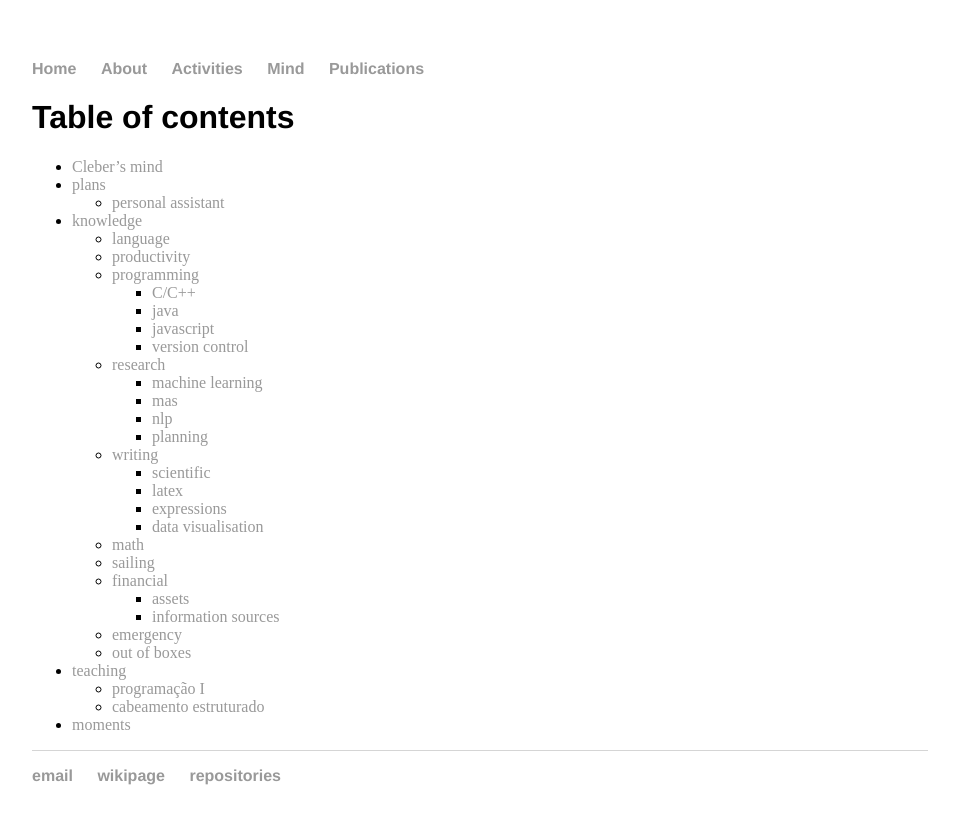
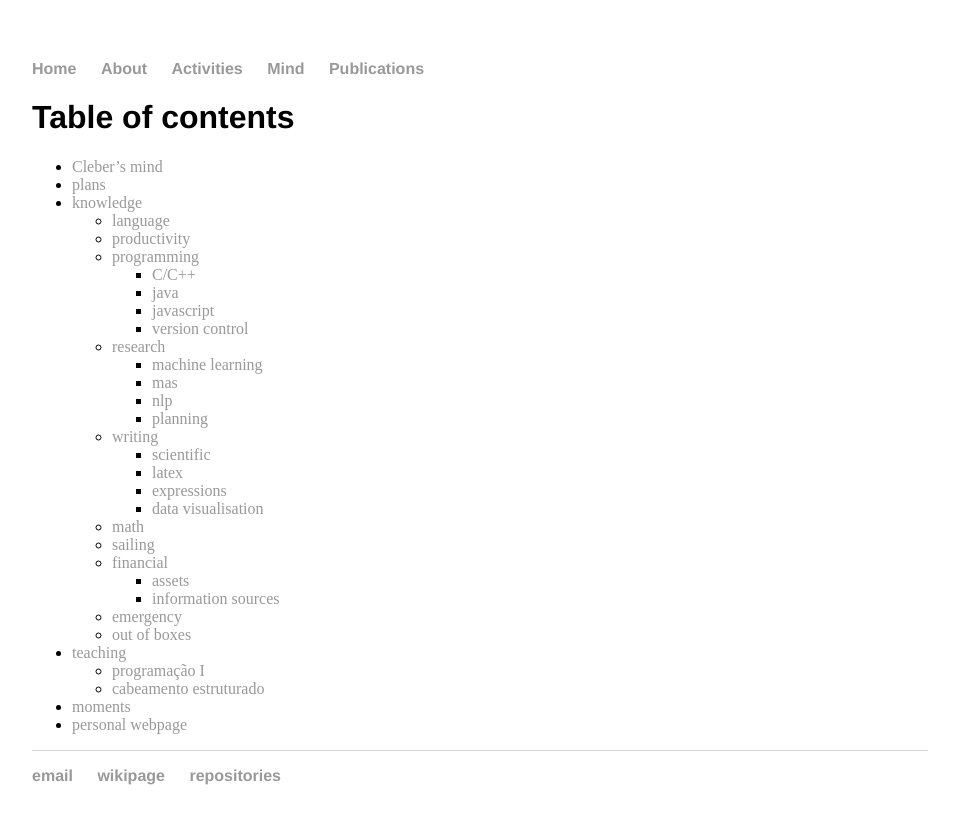
Before and after one commit to cleberjamaral/cleberjamaral.github.io, a Jekyll site: the page built from SUMMARY.md, in a window 1280 px wide. Shown: the top 824 px of the page, without its empty margins (160-1119 px from the left). Built offline with Jekyll 4.4.1, drawn with Linux system fonts in a browser that asks for light colours; our own code applies the rules of GitHub Pages for plain Markdown files.

Commit message:
GitBook: [master] one page modified

```diff
--- a/SUMMARY.md
+++ b/SUMMARY.md
@@ -1,8 +1,7 @@
 # Table of contents
 
 * [Cleber's mind](README.md)
-* [plans](plans/README.md)
-  * [personal assistant](plans/personal-assistant.md)
+* [plans](plans.md)
 * [knowledge](knowledge/README.md)
   * [language](knowledge/language.md)
   * [productivity](knowledge/productivity.md)
@@ -32,3 +31,4 @@
   * [programação I](teaching/programacao-i.md)
   * [cabeamento estruturado](teaching/cabeamento-estruturado.md)
 * [moments](moments.md)
+* [personal webpage](https://cleberjamaral.github.io/)
```
